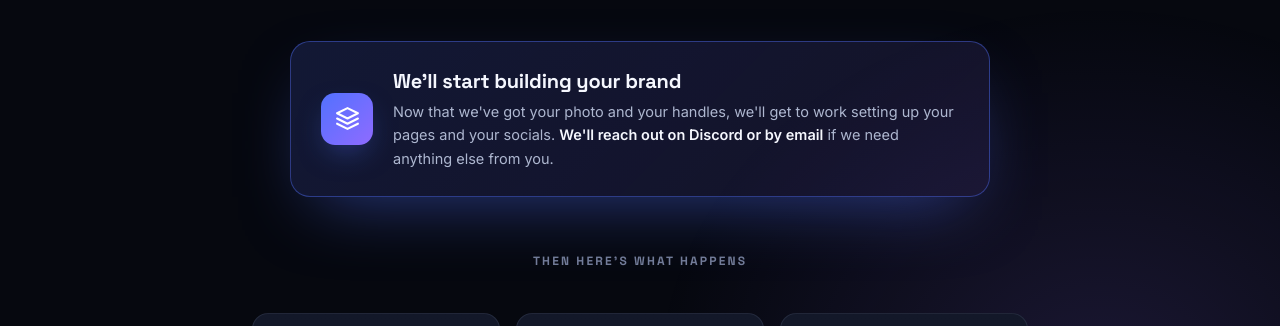
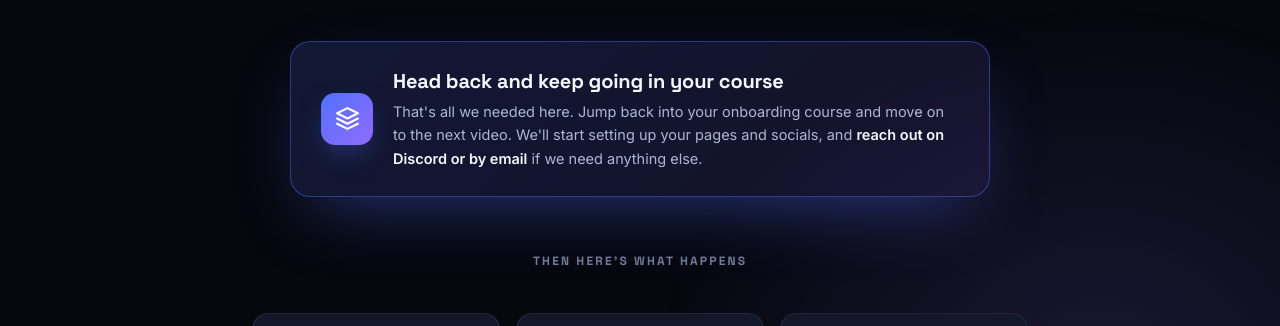
Before and after one commit to SkyScaling/sky-scaling-brand-assets, a plain HTML site: page thank-you.html in a window 1280 px wide. Shown: the part 404-730 px from the top of the page. Drawn offline with Linux system fonts and the light colour scheme.

Commit message:
Add files via upload

```diff
--- a/thank-you.html
+++ b/thank-you.html
@@ -123,8 +123,8 @@
   <div class="next">
     <div class="ico"><svg viewBox="0 0 24 24"><path d="M12 2 2 7l10 5 10-5-10-5Z"/><path d="m2 17 10 5 10-5"/><path d="m2 12 10 5 10-5"/></svg></div>
     <div>
-      <h3>We'll start building your brand</h3>
-      <p>Now that we've got your photo and your handles, we'll get to work setting up your pages and your socials. <b>We'll reach out on Discord or by email</b> if we need anything else from you.</p>
+      <h3>Head back and keep going in your course</h3>
+      <p>That's all we needed here. Jump back into your onboarding course and move on to the next video. We'll start setting up your pages and socials, and <b>reach out on Discord or by email</b> if we need anything else.</p>
     </div>
   </div>
 
```
